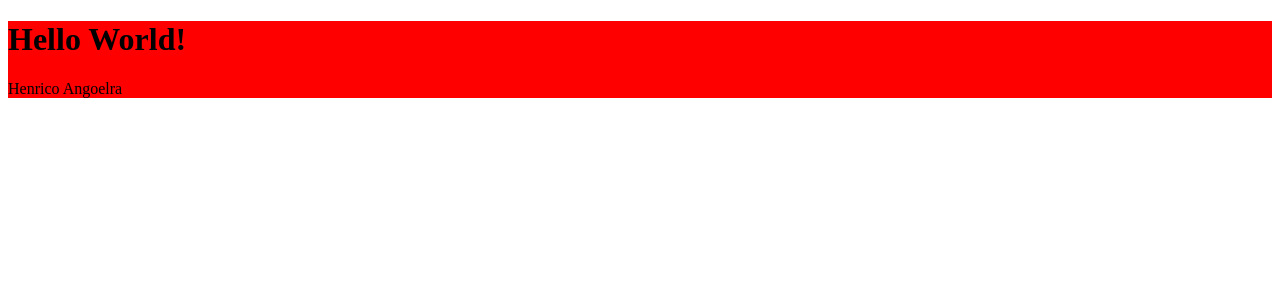
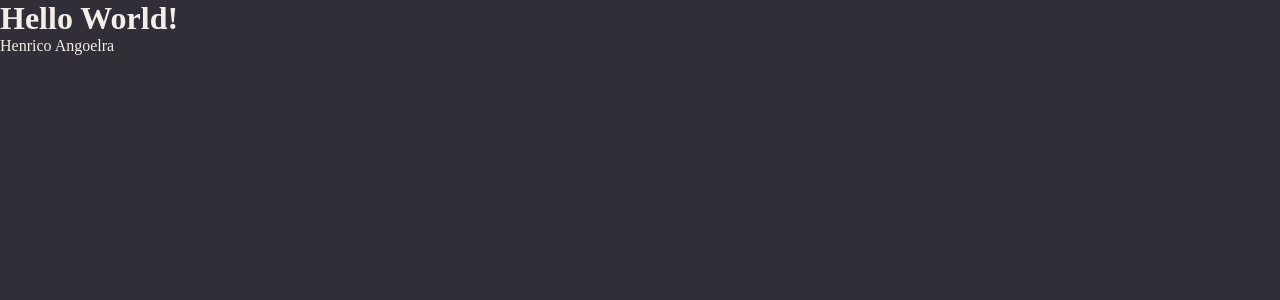
Before and after one commit to HenricoAngolera/rocketnotes, a React (Vite) app: page / in a window 1280 px wide. Shown: the top 300 px of the page. Built offline with nearby package versions, Linux system fonts and the light colour scheme.

Commit message:
global style

```diff
--- a/src/main.jsx
+++ b/src/main.jsx
@@ -2,12 +2,14 @@
 import ReactDOM from 'react-dom/client'
 import { ThemeProvider } from 'styled-components'
 
+import GlobalStyles from './styles/global'
 import theme from './styles/theme'
 import { Details } from './pages/Details'
 
 ReactDOM.createRoot(document.getElementById('root')).render(
   <React.StrictMode>
     <ThemeProvider theme={theme}>
+      <GlobalStyles />
       <Details />
     </ThemeProvider>
   </React.StrictMode>,
--- a/src/pages/Details/styles.js
+++ b/src/pages/Details/styles.js
@@ -1,5 +1,4 @@
 import styled from "styled-components";
 
 export const Container = styled.div`
-  background: red;
 `;
--- /dev/null
+++ b/src/styles/global.js
@@ -0,0 +1,27 @@
+import { createGlobalStyle } from "styled-components";
+
+export default createGlobalStyle`
+  * {
+    margin: 0;
+    padding: 0;
+    box-sizing: border-box;
+  }
+
+  body {
+    background-color: ${({ theme }) => theme.COLORS.BACKGROUND_800};
+    color: ${({ theme }) => theme.COLORS.WHITE};
+  }
+
+  a {
+    text-decoration: none;
+  }
+
+  button, a {
+    cursor: pointer;
+    transition: filter 0.3s;
+  }
+
+  button:hover, a:hover {
+    filter: brightness(0.9);
+  }
+`;
```
